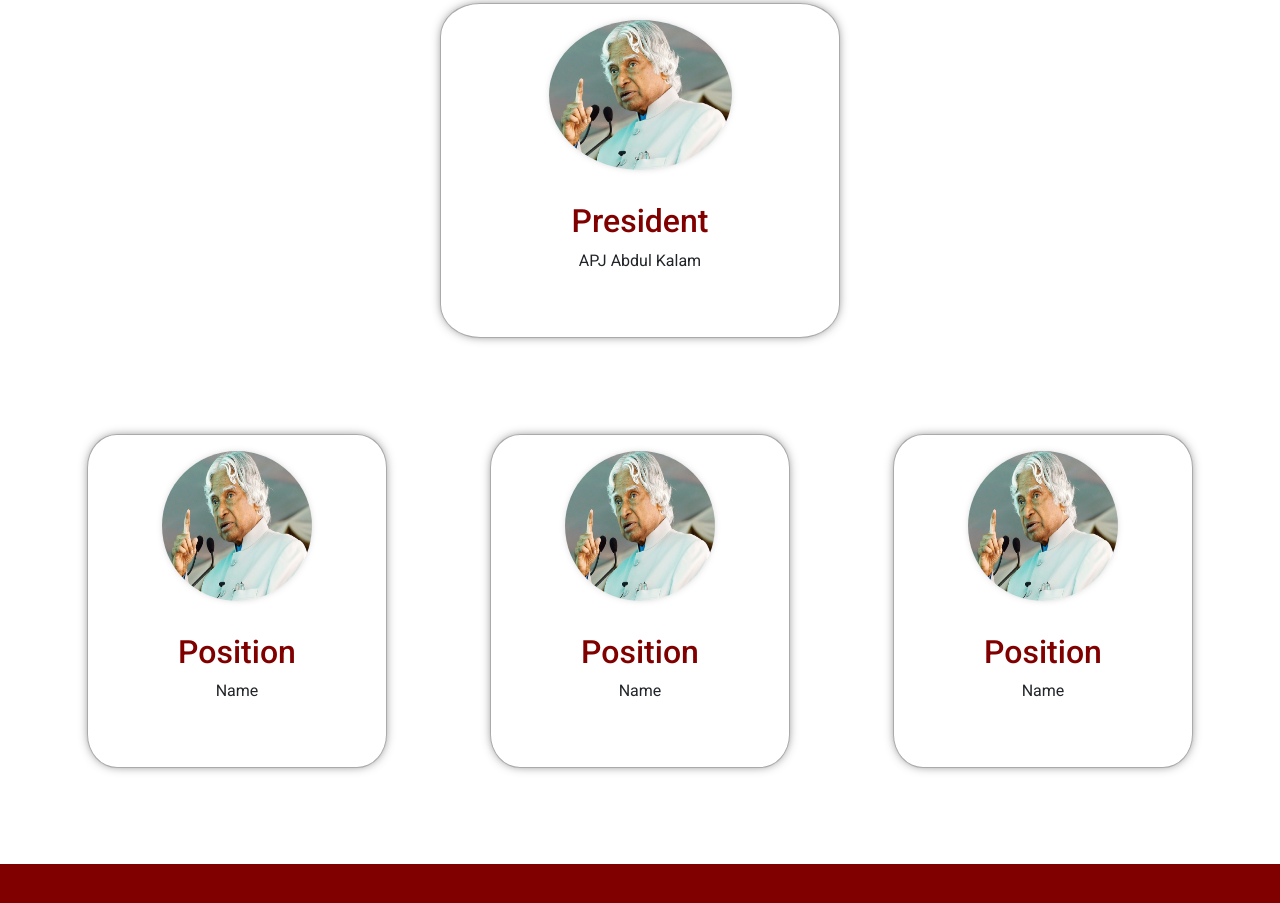
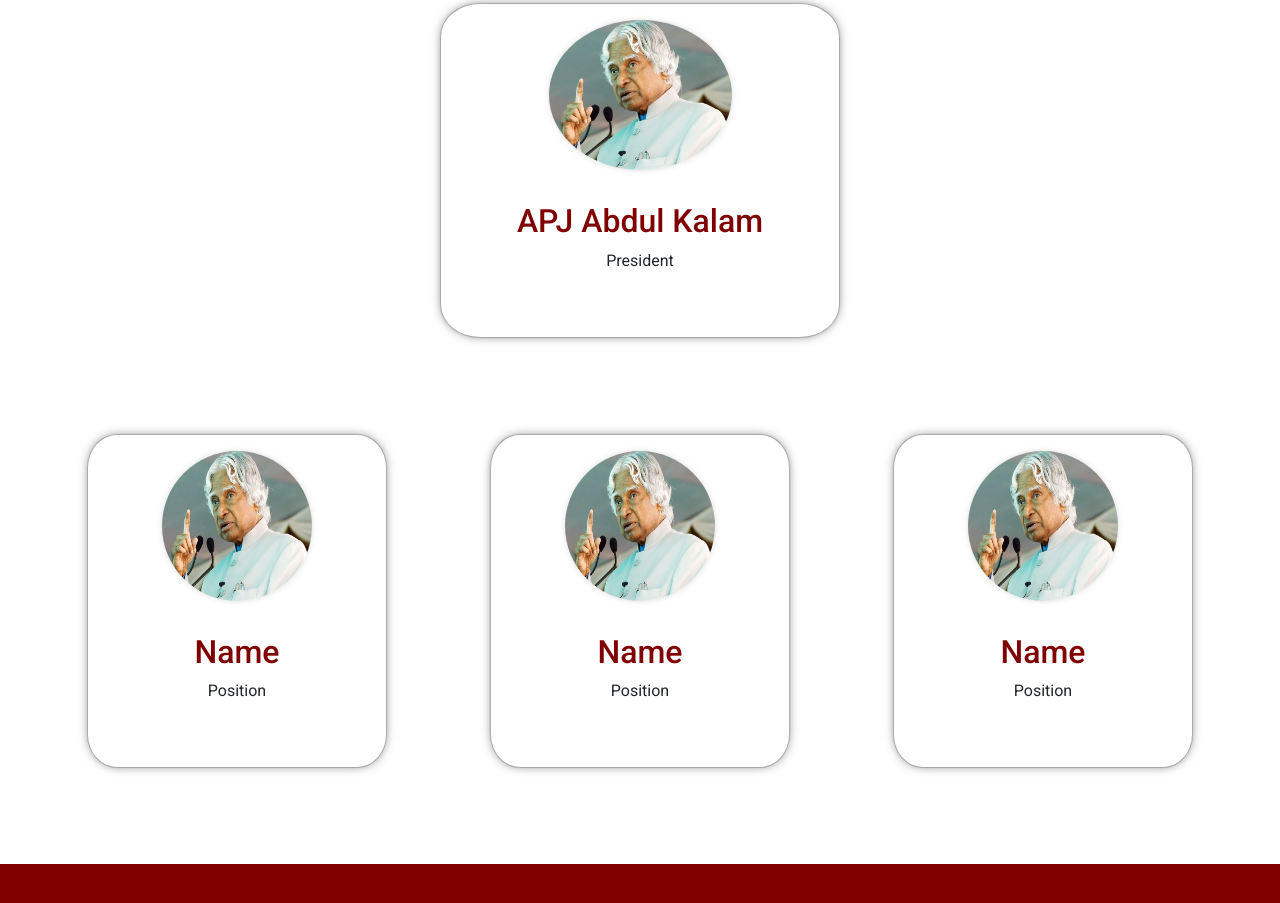
Before and after one commit to anas40/alumniSingaporeSite, a Gatsby site: page /executiveCommittee in a window 1280 px wide. Shown: the part 424-1327 px from the top of the page. Built offline with nearby package versions, Linux system fonts and the light colour scheme; Gatsby itself is replaced by a stand-in of ours.

Commit message:
name position change

```diff
--- a/src/pages/executiveCommittee.js
+++ b/src/pages/executiveCommittee.js
@@ -26,9 +26,9 @@
                         </div>
                         <div className="textPart">
                             <div>
-                                <h2>President</h2>
+                                <h2>APJ Abdul Kalam</h2>
                             </div>
-                            <p>APJ Abdul Kalam</p>
+                            <p>President</p>
                         </div>
                     </div>
                 </section>
@@ -39,9 +39,9 @@
                         </div>
                         <div className="textPart">
                             <div>
-                                <h2>{person.position}</h2>
+                                <h2>{person.name}</h2>
                             </div>
-                            <p>{person.name}</p>
+                            <p>{person.position}</p>
                         </div>
                     </div>
                     )
```
